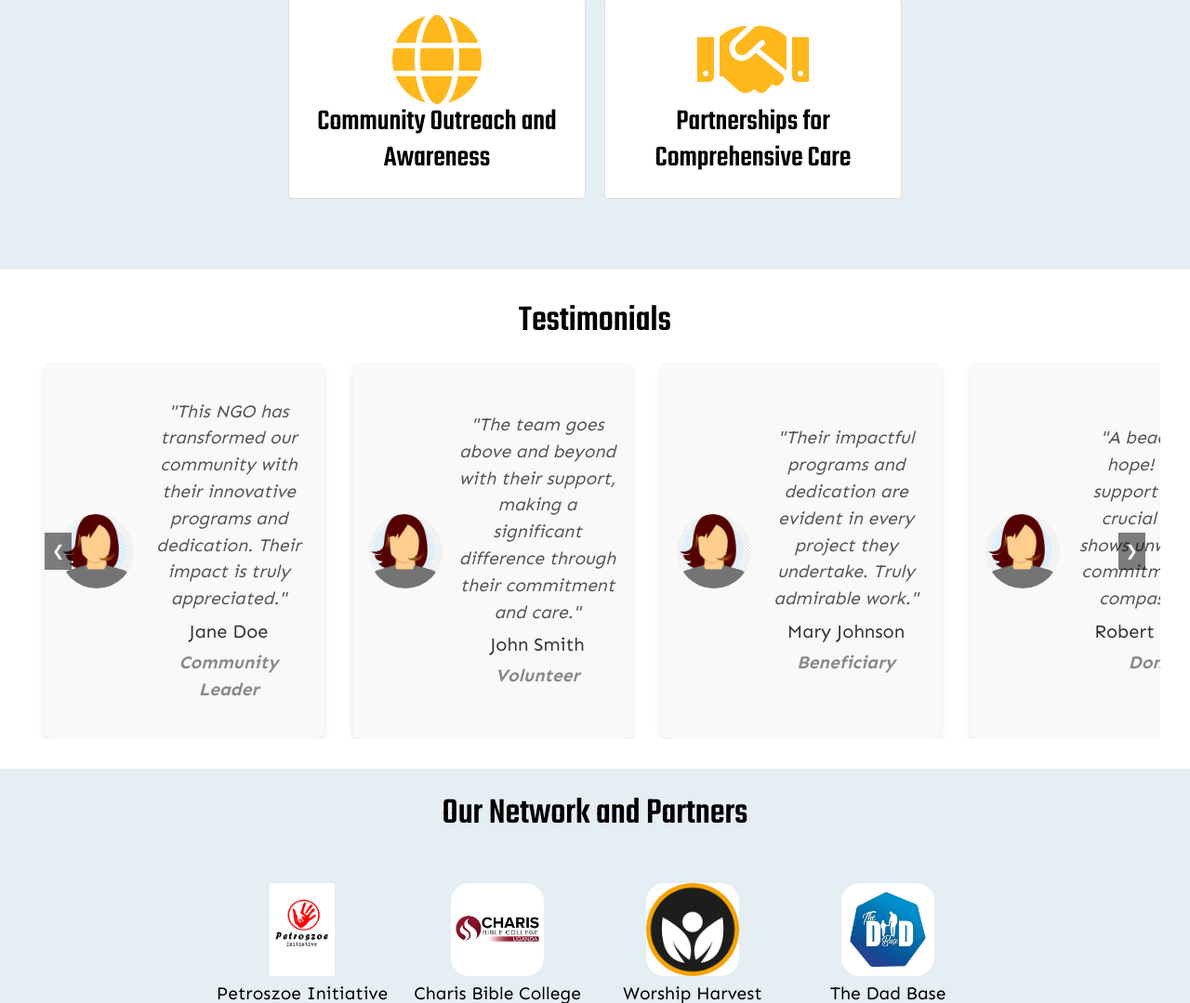
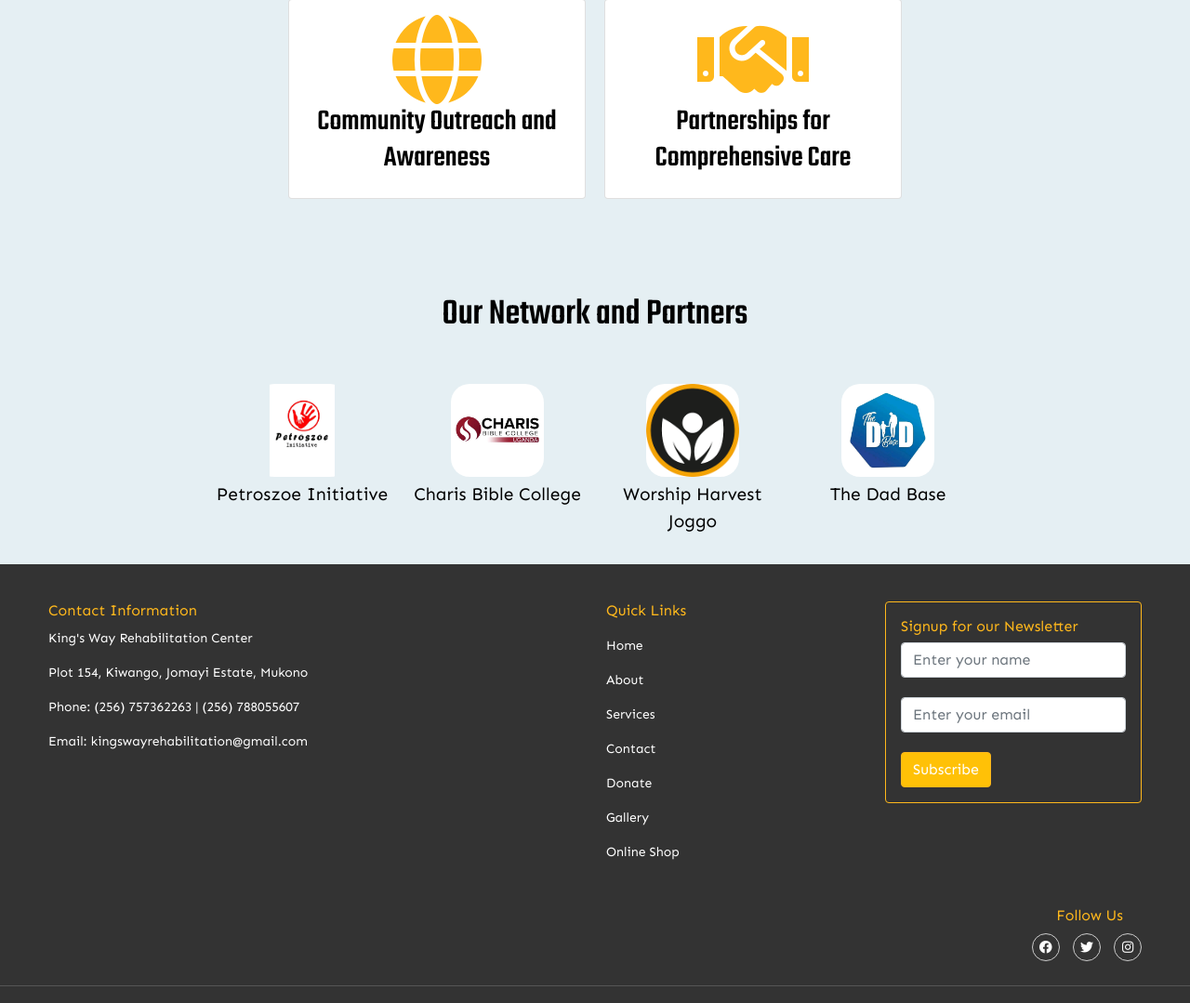
Before and after one commit to daphine-1207/King-s-Way-Rehabilitation-Center-Website, a Django app: page / in a window 1280 px wide. Shown: the part 1193-2272 px from the top of the page at 93% size. Run offline with Django 5.2, Linux system fonts and the light colour scheme.

Commit message:
comment out the testimonials section

```diff
--- a/KingsWayApp/models.py
+++ b/KingsWayApp/models.py
@@ -1,4 +1,3 @@
-
 from django.db import models
 import re
 from django.core.exceptions import ValidationError
--- a/KingsWayApp/templates/index.html
+++ b/KingsWayApp/templates/index.html
@@ -415,12 +415,12 @@
     </div>
 </div>
 
-<section class="testimonials">
+<!-- <section class="testimonials">
     <h2>Testimonials</h2>
     <div class="testimonial-carousel">
       <div class="carousel-track">
         <!-- Testimonial 1 -->
-        <div class="testimonial">
+        <!-- <div class="testimonial">
           <div class="testimonial-image">
             <img src="../static/images/testimonial.png" alt="Jane Doe">
           </div>
@@ -430,7 +430,8 @@
             <p>Community Leader</p>
           </div>
         </div>
-        <!-- Testimonial 2 -->
+
+
         <div class="testimonial">
           <div class="testimonial-image">
             <img src="../static/images/testimonial.png" alt="John Smith">
@@ -441,7 +442,8 @@
             <p>Volunteer</p>
           </div>
         </div>
-        <!-- Testimonial 3 -->
+
+
         <div class="testimonial">
           <div class="testimonial-image">
             <img src="../static/images/testimonial.png" alt="Mary Johnson">
@@ -452,7 +454,8 @@
             <p>Beneficiary</p>
           </div>
         </div>
-        <!-- Testimonial 4 -->
+
+
         <div class="testimonial">
           <div class="testimonial-image">
             <img src="../static/images/testimonial.png" alt="Robert Brown">
@@ -463,7 +466,8 @@
             <p>Donor</p>
           </div>
         </div>
-        <!-- Testimonial 5 -->
+
+
         <div class="testimonial">
           <div class="testimonial-image">
             <img src="../static/images/testimonial.png" alt="Linda Davis">
@@ -474,7 +478,8 @@
             <p>Supporter</p>
           </div>
         </div>
-        <!-- Testimonial 6 -->
+
+
         <div class="testimonial">
           <div class="testimonial-image">
             <img src="../static/images/testimonial.png" alt="Michael Wilson">
@@ -485,7 +490,8 @@
             <p>Community Member</p>
           </div>
         </div>
-        <!-- Testimonial 7 -->
+
+
         <div class="testimonial">
           <div class="testimonial-image">
             <img src="../static/images/testimonial.png" alt="Emily Miller">
@@ -496,7 +502,8 @@
             <p>Partner</p>
           </div>
         </div>
-        <!-- Testimonial 8 -->
+
+
         <div class="testimonial">
           <div class="testimonial-image">
             <img src="../static/images/testimonial.png" alt="David Lee">
@@ -507,7 +514,8 @@
             <p>Advocate</p>
           </div>
         </div>
-        <!-- Testimonial 9 -->
+
+
         <div class="testimonial">
           <div class="testimonial-image">
             <img src="../static/images/testimonial.png" alt="Sarah Martinez">
@@ -518,7 +526,8 @@
             <p>Former Volunteer</p>
           </div>
         </div>
-        <!-- Testimonial 10 -->
+
+
         <div class="testimonial">
           <div class="testimonial-image">
             <img src="../static/images/testimonial.png" alt="Daniel Garcia">
@@ -529,7 +538,8 @@
             <p>Community Partner</p>
           </div>
         </div>
-        <!-- Testimonial 11 -->
+
+
         <div class="testimonial">
           <div class="testimonial-image">
             <img src="../static/images/testimonial.png" alt="Anna Wilson">
@@ -540,7 +550,8 @@
             <p>Beneficiary</p>
           </div>
         </div>
-        <!-- Testimonial 12 -->
+
+
         <div class="testimonial">
           <div class="testimonial-image">
             <img src="../static/images/testimonial.png" alt="Oliver Harris">
@@ -554,9 +565,8 @@
       </div>
       <button class="carousel-prev">&#10094;</button>
       <button class="carousel-next">&#10095;</button>
-    </div>
+    </div> -->
   </section>
-
 
 
 
```
Also changed, not shown: 1 other file.
